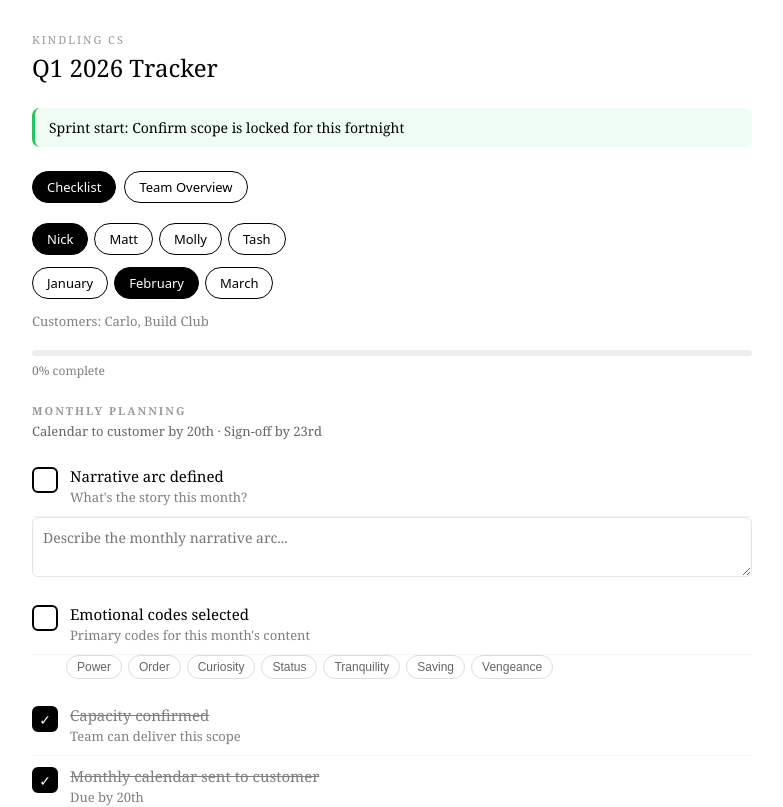
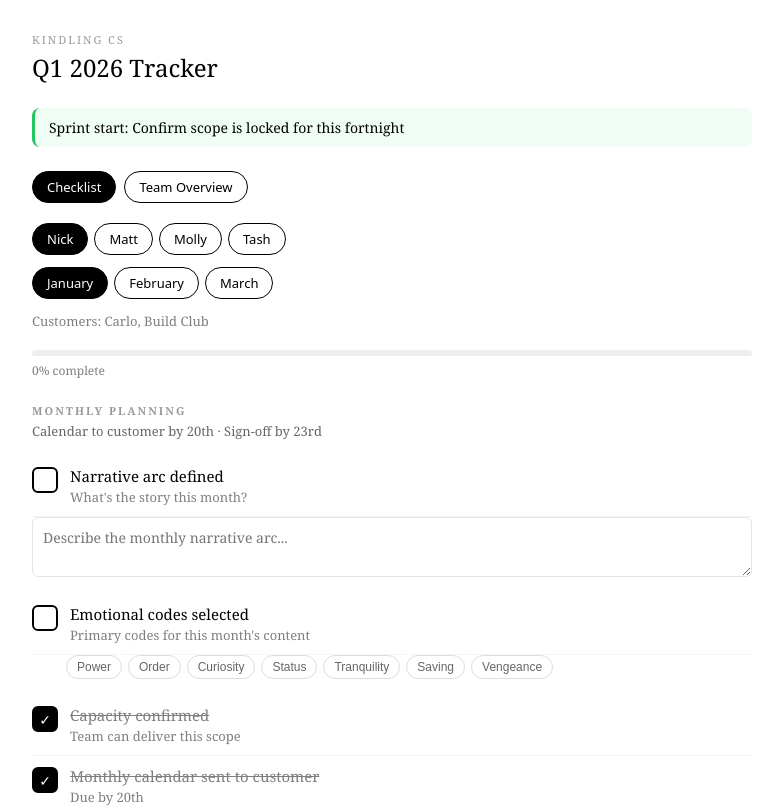
Before and after one commit to mattcalvetti/kindling-q1-tracker, a React (Vite) app: page / in a window 1280 px wide. Shown: the top 807 px of the page, without its empty margins (248-1031 px from the left). Built offline with nearby package versions, Linux system fonts and the light colour scheme.

Commit message:
default to january

```diff
--- a/src/App.jsx
+++ b/src/App.jsx
@@ -79,7 +79,7 @@ export default function App() {
   const [data, setData] = useState(null);
   const [loading, setLoading] = useState(true);
   const [strat, setStrat] = useState('Nick');
-  const [month, setMonth] = useState('February');
+  const [month, setMonth] = useState('January');
   const [view, setView] = useState('checklist');
 
   useEffect(() => {
```
